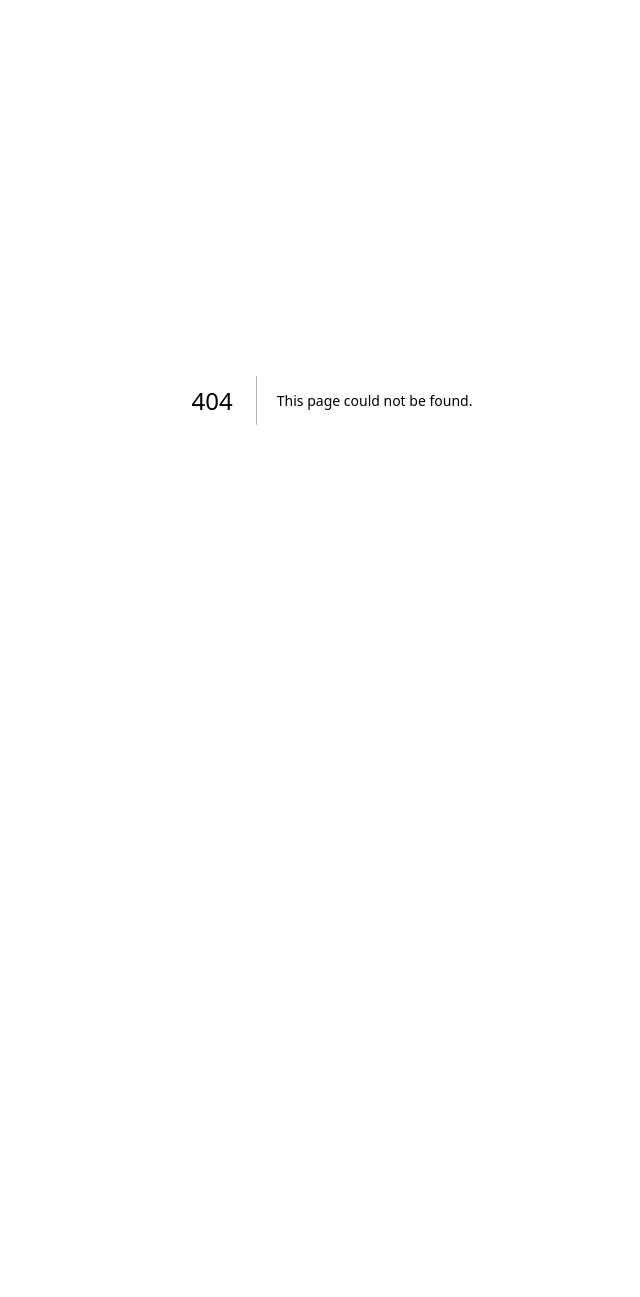
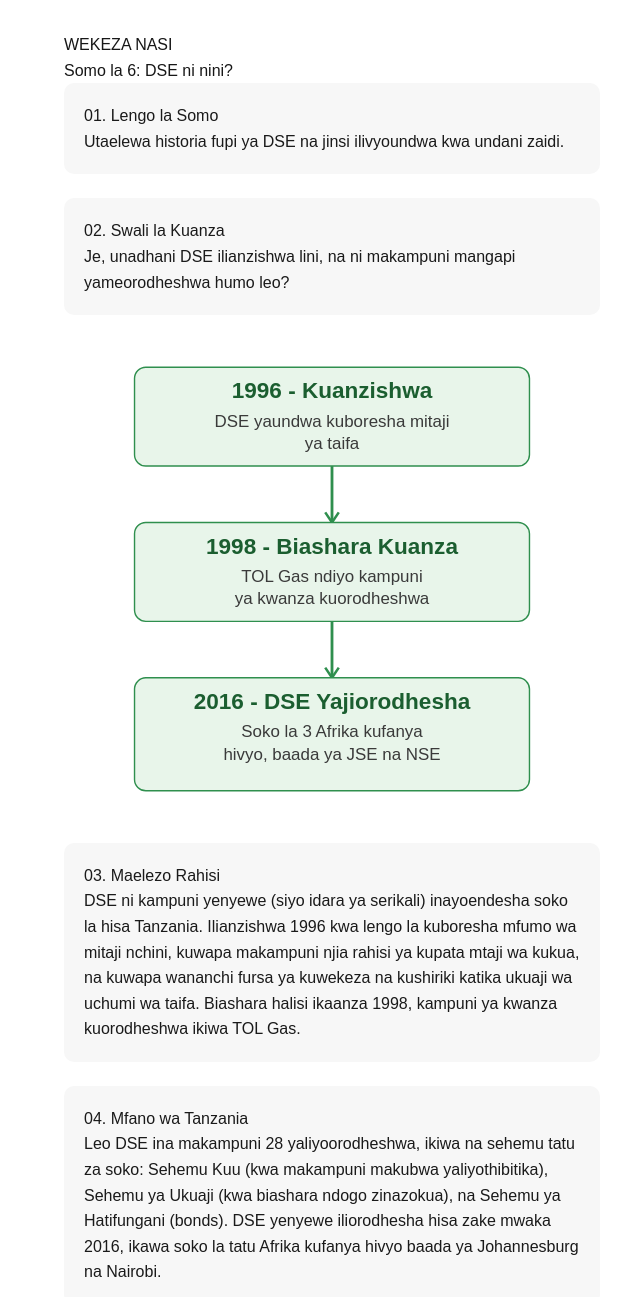
Before and after one commit to sadikiabubakari698-crypto/wekeza_nasi, a Next.js app in the folder wekeza-nasi-app/: page /somo6 in a window 1280 px wide. Before the commit this address had no page. Shown: the top 1297 px of the page, without its empty margins (308-948 px from the left). Before the commit the page ends 800 px from the top, so only its background shows below. Built offline with nearby package versions, Linux system fonts and the light colour scheme.

Commit message:
Add Somo la 6 with history timeline, update navigation

```diff
--- a/wekeza-nasi-app/app/page.js
+++ b/wekeza-nasi-app/app/page.js
@@ -11,6 +11,7 @@ export default function Home() {
       <a href="/somo3" style={link}>Somo 3: Nani ananunua hisa?</a>
       <a href="/somo4" style={link}>Somo 4: Soko la hisa ni nini?</a>
       <a href="/somo5" style={link}>Somo 5: Soko la hisa lipo chini ya nani?</a>
+      <a href="/somo6" style={link}>Somo 6: DSE ni nini?</a>
     </main>
   );
 }
--- a/wekeza-nasi-app/app/somo5/page.js
+++ b/wekeza-nasi-app/app/somo5/page.js
@@ -67,7 +67,7 @@ export default function Somo5() {
         <p>Somo 6: DSE ni nini?</p>
       </div>
 
-      <p><a href="/somo4">&larr; Somo la 4</a></p>
+      <p><a href="/somo4" style={{ marginRight: "1.5rem" }}>&larr; Somo la 4</a><a href="/somo6" style={{ fontWeight: "bold" }}>Endelea na Somo la 6 &rarr;</a></p>
     </main>
   );
 }
--- /dev/null
+++ b/wekeza-nasi-app/app/somo6/page.js
@@ -0,0 +1,77 @@
+export default function Somo6() {
+  const box = { padding: "1.25rem", background: "#f7f7f7", borderRadius: "10px", marginBottom: "1.5rem", color: "#1a1a1a" };
+  return (
+    <main style={{ padding: "2rem", maxWidth: "600px", margin: "0 auto", fontFamily: "sans-serif", lineHeight: 1.6 }}>
+      <h1>WEKEZA NASI</h1>
+      <h2>Somo la 6: DSE ni nini?</h2>
+
+      <div style={box}>
+        <h3>01. Lengo la Somo</h3>
+        <p>Utaelewa historia fupi ya DSE na jinsi ilivyoundwa kwa undani zaidi.</p>
+      </div>
+
+      <div style={box}>
+        <h3>02. Swali la Kuanza</h3>
+        <p>Je, unadhani DSE ilianzishwa lini, na ni makampuni mangapi yameorodheshwa humo leo?</p>
+      </div>
+
+      <img src="/diagrams/somo6-historia.svg" alt="Historia ya DSE" style={{ width: "100%", height: "auto", marginBottom: "1.5rem" }} />
+
+      <div style={box}>
+        <h3>03. Maelezo Rahisi</h3>
+        <p>
+          DSE ni kampuni yenyewe (siyo idara ya serikali) inayoendesha soko la
+          hisa Tanzania. Ilianzishwa 1996 kwa lengo la kuboresha mfumo wa
+          mitaji nchini, kuwapa makampuni njia rahisi ya kupata mtaji wa
+          kukua, na kuwapa wananchi fursa ya kuwekeza na kushiriki katika
+          ukuaji wa uchumi wa taifa. Biashara halisi ikaanza 1998, kampuni ya
+          kwanza kuorodheshwa ikiwa TOL Gas.
+        </p>
+      </div>
+
+      <div style={box}>
+        <h3>04. Mfano wa Tanzania</h3>
+        <p>
+          Leo DSE ina makampuni 28 yaliyoorodheshwa, ikiwa na sehemu tatu za
+          soko: Sehemu Kuu (kwa makampuni makubwa yaliyothibitika), Sehemu ya
+          Ukuaji (kwa biashara ndogo zinazokua), na Sehemu ya Hatifungani
+          (bonds). DSE yenyewe iliorodhesha hisa zake mwaka 2016, ikawa soko
+          la tatu Afrika kufanya hivyo baada ya Johannesburg na Nairobi.
+        </p>
+      </div>
+
+      <div style={box}>
+        <h3>05. Jambo la Muhimu</h3>
+        <ul>
+          <li>DSE ilianzishwa 1996, biashara ikaanza 1998</li>
+          <li>Ina makampuni 28 yaliyoorodheshwa</li>
+          <li>Ina sehemu tatu: makampuni makubwa, madogo yanayokua, na hatifungani</li>
+          <li>DSE ni kampuni ya umma yenyewe, hisa zake pia zinauzwa DSE</li>
+        </ul>
+      </div>
+
+      <div style={box}>
+        <h3>06. Jaribu Kufikiri</h3>
+        <p>Kwa nini DSE iliamua kuunda sehemu maalum kwa makampuni madogo yanayokua, badala ya kuyachanganya na makampuni makubwa?</p>
+      </div>
+
+      <div style={box}>
+        <h3>07. Kipimo Kidogo</h3>
+        <p>1. DSE ilianzishwa mwaka gani?<br />(a) 1996 &nbsp; (b) 2006 &nbsp; (c) 2016</p>
+        <p>2. Sehemu ya Ukuaji ni ya makampuni gani?<br />(a) Makubwa &nbsp; (b) Madogo yanayokua &nbsp; (c) Ya serikali</p>
+      </div>
+
+      <div style={box}>
+        <h3>08. Muhtasari wa Dakika 1</h3>
+        <p>DSE ni kampuni inayoendesha soko la hisa Tanzania tangu 1996, ikiwa na makampuni 28, na yenyewe pia imeorodheshwa DSE.</p>
+      </div>
+
+      <div style={box}>
+        <h3>09. Hatua Inayofuata</h3>
+        <p>Somo 7: Hisa inanunuaje na kuuzwaje?</p>
+      </div>
+
+      <p><a href="/somo5">&larr; Somo la 5</a></p>
+    </main>
+  );
+}
```
Also changed, not shown: wekeza-nasi-app/public/diagrams/somo6-historia.svg (added).
